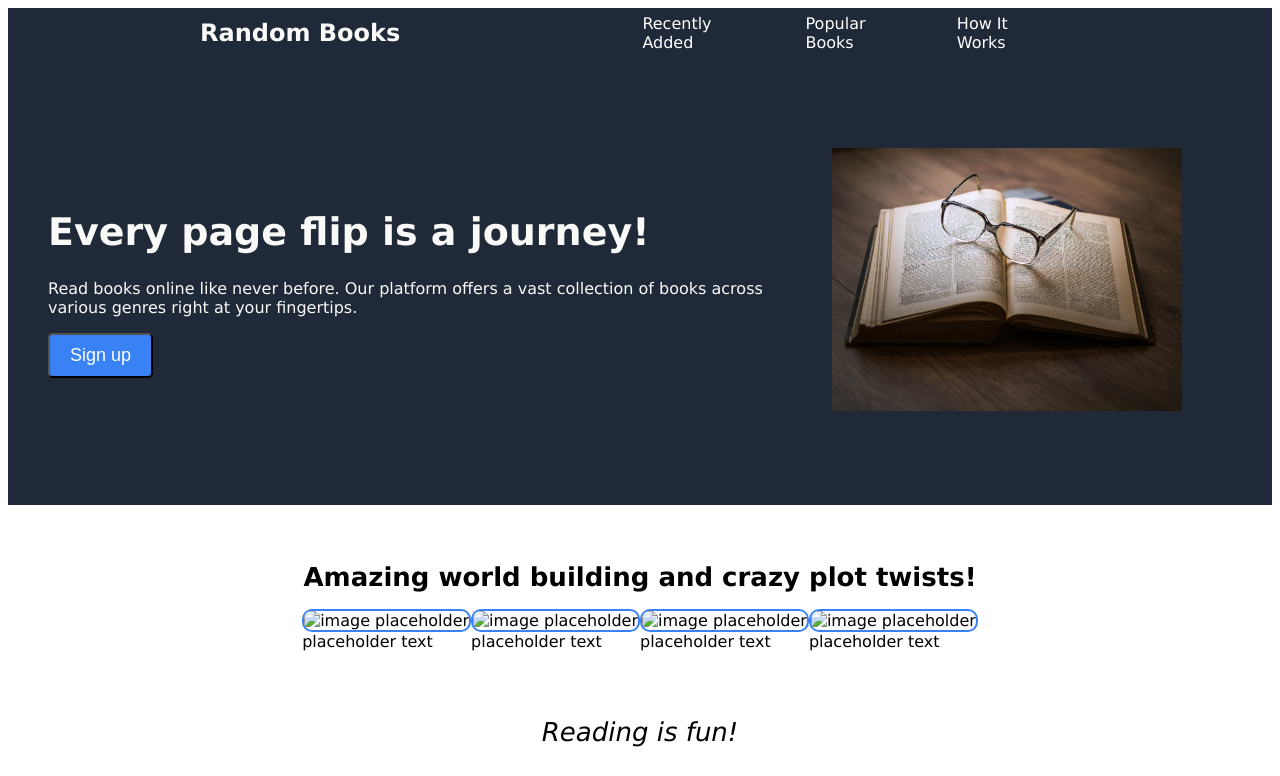
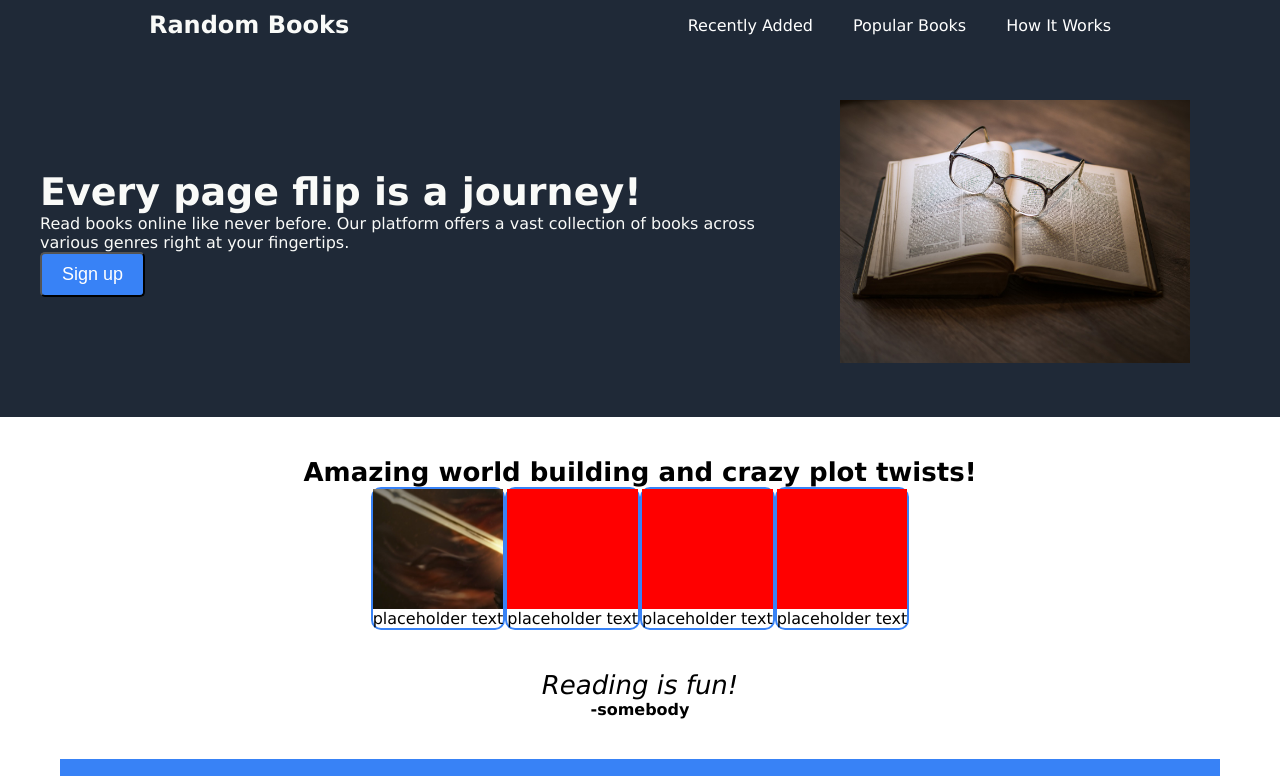
Before and after one commit to brenstart/odin-landing-page, a plain HTML site: page index.html in a window 1280 px wide. Shown: the top 776 px of the page. Drawn offline with Linux system fonts and the light colour scheme.

Commit message:
Fit image inside border
Figured out how to fit image inside a border by making it a child of a div and linking the image url through the css file.

```diff
--- a/index.html
+++ b/index.html
@@ -34,37 +34,37 @@
         <h1>Amazing world building and crazy plot twists!</h1>
       </div>
 
-      <div class="thumbnail-and-subtexts">
-        <div class="thumbnail-one">
-          <div class="thumbnail">
-            <img src="" alt="image placeholder">
+      <div class="allthumbsubs-container">
+        <div class="thumbnail-and-subtext">
+          <div class="thumb-border thumbnail-one">
+
           </div>
           <div class="subtext">
             placeholder text
           </div>
         </div>
 
-        <div class="thumbnail-two">
-          <div class="thumbnail">
-            <img src="" alt="image placeholder">
+        <div class="thumbnail-and-subtext">
+          <div class="thumb-border thumbnail-two">
+
           </div>
           <div class="subtext">
             placeholder text
           </div>
         </div>
 
-        <div class="thumbnail-three">
-          <div class="thumbnail">
-            <img src="" alt="image placeholder">
+        <div class="thumbnail-and-subtext">
+          <div class="thumb-border thumbnail-three">
+
           </div>
           <div class="subtext">
             placeholder text
           </div>
         </div>
 
-        <div class="thumbnail-four">
-          <div class="thumbnail">
-            <img src="" alt="image placeholder">
+        <div class="thumbnail-and-subtext">
+          <div class="thumb-border thumbnail-four">
+
           </div>
           <div class="subtext">
             placeholder text
--- a/style.css
+++ b/style.css
@@ -1,3 +1,10 @@
+* {
+  box-sizing: border-box;
+  padding: 0;
+  margin: 0;
+
+}
+
 body {
   display: flex;
   flex-direction: column;
@@ -8,15 +15,19 @@ body {
   background-color: #1F2937;
   color: #F9FAF8;
   display: flex;
-  justify-content: space-evenly;
+  justify-content: space-around;
   align-items: center;
   height: 50px;
-  padding: 0 10px 0 10px;
+  padding: 0 10px;
+  /* border: 2px solid red; */
 }
 
 .header h1 {
   font-size: 24px;
   color: F9FAF8;
+  display: flex;
+  justify-content: flex-start;
+  /* border: 2px solid red; */
 
 }
 
@@ -47,11 +58,16 @@ a {
 .description-and-image {
   display: flex;
   align-items: center;
-  justify-content: space-evenly;
+  justify-content: space-around;
 
   background-color: #1F2937;
   color: #F9FAF8;
-  padding: 40px;
+  padding: 0 40px;
+  /* border: 2px solid red; */
+
+}
+
+.description {
 
 }
 
@@ -92,16 +108,33 @@ a {
   justify-content: center;
 }
 
-.thumbnail-and-subtexts {
+.allthumbsubs-container {
   display: flex;
   justify-content: center;
   align-items: center;
 
 }
 
-.thumbnail img {
+.thumbnail-and-subtext {
   border: 2px solid #3882F6;
   border-radius: 10px;
+  display: flex;
+  flex-direction: column;
+  justify-content: space-between;
+}
+
+.thumb-border {
+  background-color: red;
+  height: 120px;
+  background-size: cover;
+}
+
+.thumbnail-one {
+  background-image: url(images/warrior-4458063_1280.jpg);
+}
+
+.thumbnail img {
+
 }
 
 .quote {
```
Also changed, not shown: images/digital-art-398342_1280.png (added), images/glasses-1052010_1920.jpg (added), images/space-port-3120607_1280.jpg (added), images/warrior-4458063_1280.jpg (added), images/woman-3340958_1280.jpg (added), 1 other file.
